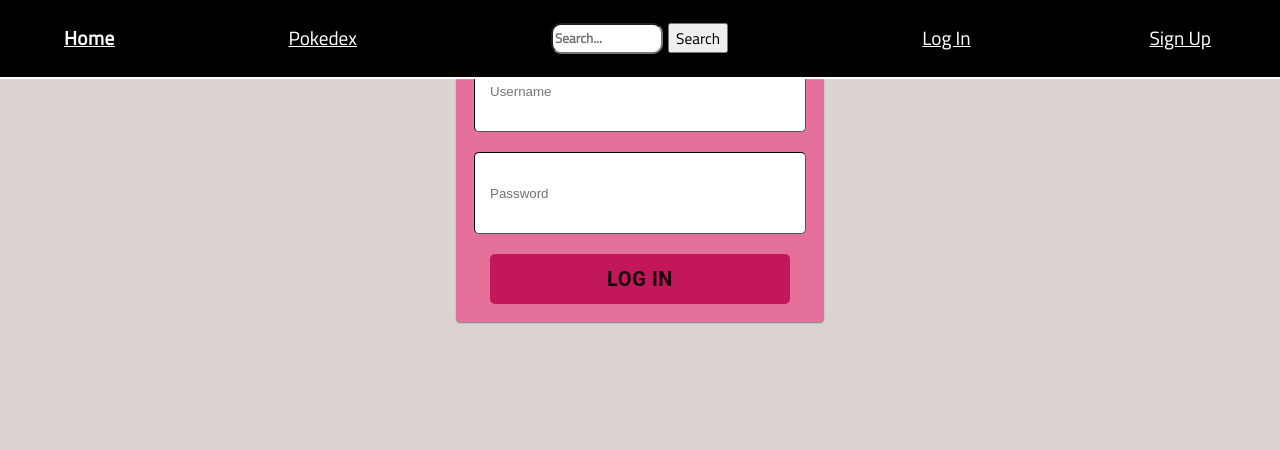
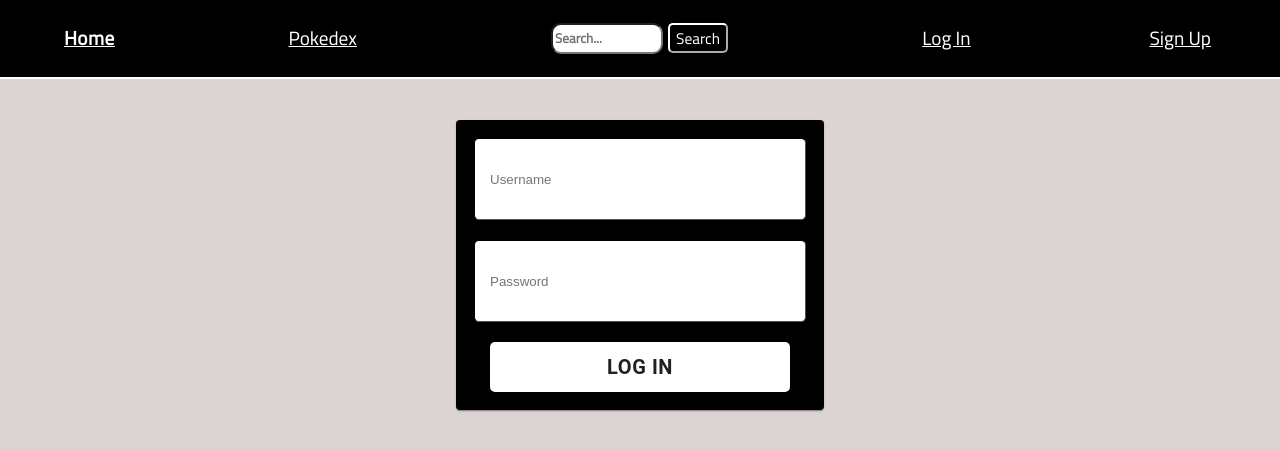
Before and after one commit to pablofretes/pokedex-react, a React (Create React App) app in the folder frontend/: page /login in a window 1280 px wide. Shown: the top 450 px of the page. Built offline with nearby package versions, Linux system fonts and the light colour scheme; no server answers.

Commit message:
Adds a shadow to home components

```diff
--- a/frontend/src/App.css
+++ b/frontend/src/App.css
@@ -8,7 +8,7 @@ html, body {
 .root-form {
 	display: flex;
 	justify-content: center;
-	margin-top: 2rem;
+	margin-top: 7.5rem;
 }
 
 .error-form {
@@ -27,12 +27,19 @@ html, body {
   font-family: 'Cairo';
   font-weight: 'bolder';
   font-size: 1.2vw;
-  color: black;
+  color: white;
 	line-height: 50%;
 	text-align: center;
+	background-color: black;
+	border-color: white;
+	border-radius: 5px;
 	height: 30px;
 	width: 60px;
 	margin-left: 5px;
+}
+
+.input-button:hover {
+	cursor: pointer;
 }
 
 .filter-form {
--- a/frontend/src/components/Login.js
+++ b/frontend/src/components/Login.js
@@ -12,12 +12,12 @@ const useStyles = makeStyles((theme) => ({
     padding: theme.spacing(1),
     textAlign: 'center',
     color: theme.palette.text.secondary,
-    backgroundColor: '#E5709B',
+    backgroundColor: 'black',
     flexDirection: 'row',
     flexWrap: 'nowrap',
   },
   logIn: {
-    backgroundColor: '#c2185b',
+    backgroundColor: 'white',
     alignSelf: 'center',
     borderRadius: 5,
     padding: 8,
--- a/frontend/src/components/SignUp.js
+++ b/frontend/src/components/SignUp.js
@@ -14,12 +14,12 @@ const useStyles = makeStyles((theme) => ({
     padding: theme.spacing(1),
     textAlign: 'center',
     color: theme.palette.text.secondary,
-    backgroundColor: '#E5709B',
+    backgroundColor: 'black',
     flexDirection: 'row',
     flexWrap: 'nowrap',
   },
   signUp: {
-    backgroundColor: '#c2185b',
+    backgroundColor: 'white',
     alignSelf: 'center',
     borderRadius: 5,
     padding: 8,
--- a/frontend/src/components/home/home.css
+++ b/frontend/src/components/home/home.css
@@ -26,6 +26,7 @@
 	margin-top: 2rem;
 	text-decoration: none;
 	transition: 1.7s ease-in-out;
+	box-shadow: 13px 11px 6px 3px rgba(0,0,0,0.89);
 }
 
 .filter-container-inside {
@@ -39,6 +40,7 @@
 	text-align: center;
 	justify-content: center;
 	background-color: #fff;
+	box-shadow: 13px 11px 6px 3px rgba(0,0,0,0.89);
 }
 
 .filter-center {
```
